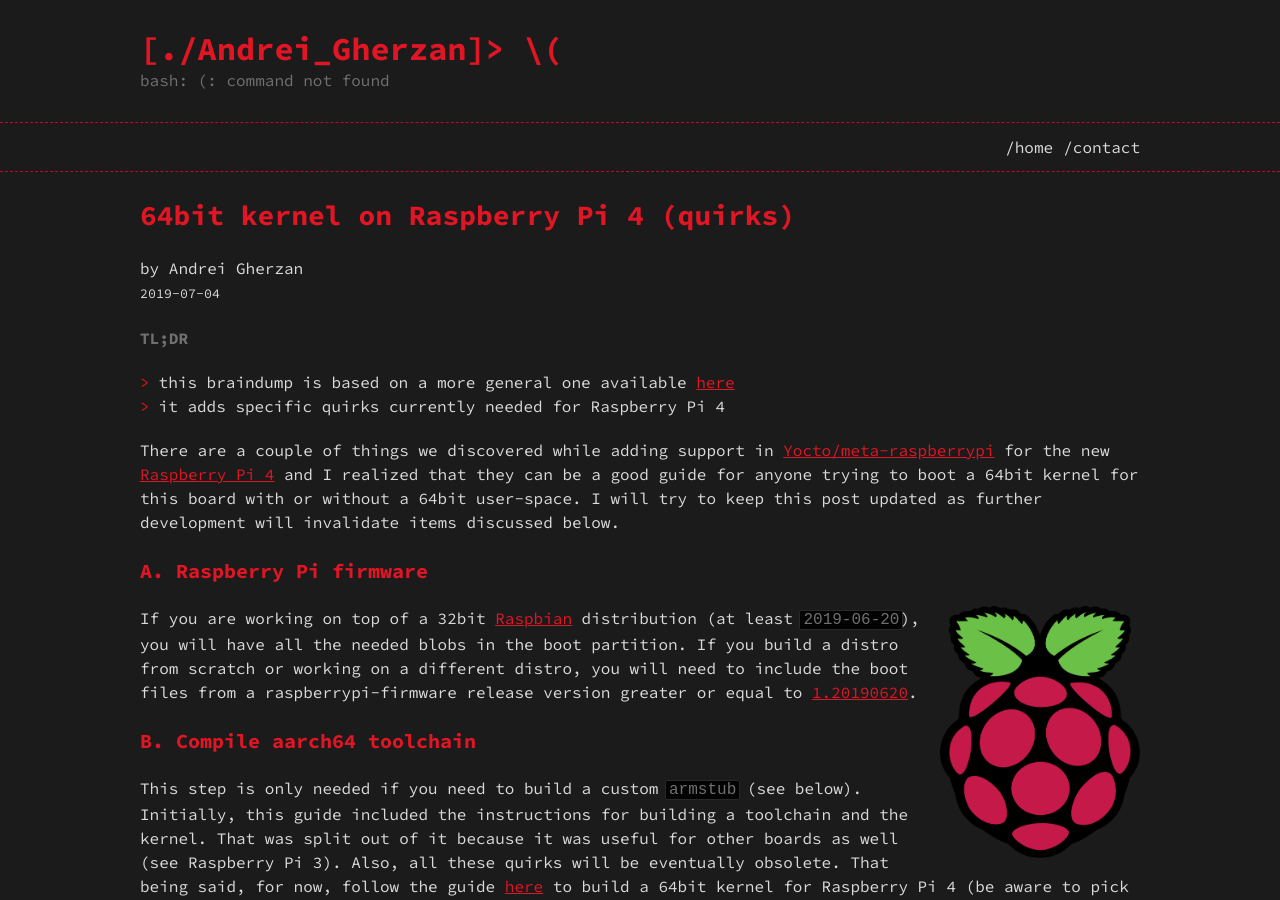
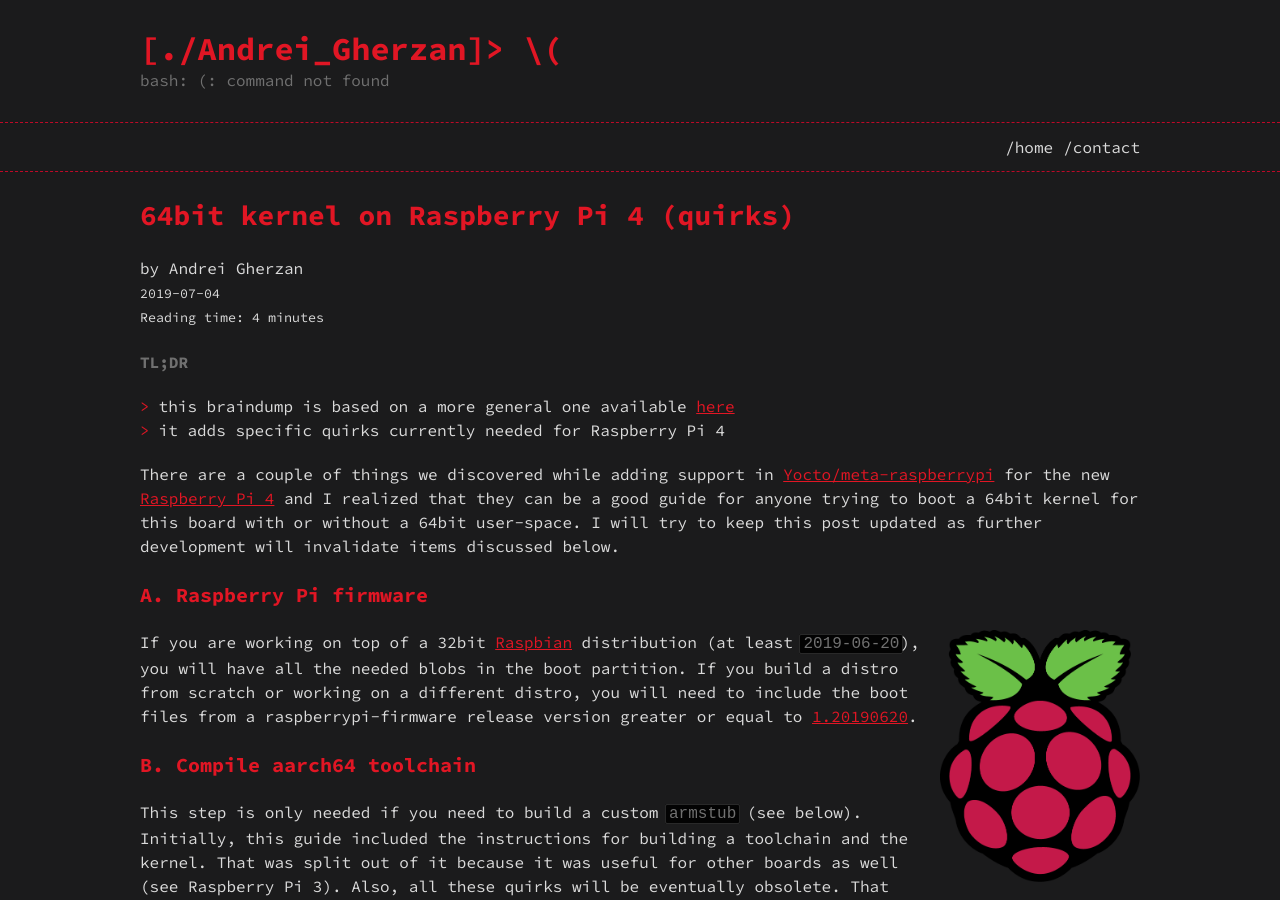
Before and after one commit to agherzan/andrei.gherzan.com, a Jekyll site: the page built from _posts/2019-07-04-raspbian-rpi4-64.md, in a window 1280 px wide and 900 px high. Built offline with Jekyll 4.4.1, drawn with Linux system fonts in a browser that asks for light colours; part of the change alters nothing that is shown.

Commit message:
Add reading time
Plugin included from https://github.com/risan/jekyll-reading-time

Signed-off-by: Andrei Gherzan <andrei@gherzan.ro>

```diff
--- a/_layouts/braindump.html
+++ b/_layouts/braindump.html
@@ -6,6 +6,7 @@ layout: default
 
 <p class="view">by {{ page.author | default: site.author }}
 <small>{{ page.date | date: "%Y-%m-%d" }}</small>
+<small>Reading time: {{ content | reading_time }}</small>
 </p>
 
 {{ content }}
--- /dev/null
+++ b/_plugins/reading_time_filter.rb
@@ -0,0 +1,55 @@
+module ReadingTimeFilter
+  include Liquid::StandardFilters
+
+  def reading_time(input)
+    # Get words count.
+    total_words = get_plain_text(input).split.size
+
+    # Load configuration.
+    config = @context.registers[:site].config["reading_time"]
+
+    # Setup default value.
+    if ! config
+      second_plural = "seconds"
+      minute_singular = "minute"
+      minute_plural = "minutes"
+    else
+      second_plural = config["second_plural"] ? config["second_plural"] : "seconds"
+      minute_singular = config["minute_singular"] ? config["minute_singular"] : "minute"
+      minute_plural = config["minute_plural"] ? config["minute_plural"] : "minutes"
+    end
+
+    # Average reading words per minute.
+    words_per_minute = 180
+
+    # Calculate reading time.
+    case total_words
+    when 0 .. 89
+      return "30 #{second_plural}"
+    when 90 .. 269
+      return "1 #{minute_singular}"
+    when 230 .. 449
+      return "2 #{minute_plural}"
+    when 450 .. 629
+      return "3 #{minute_plural}"
+    when 630 .. 809
+      return "4 #{minute_plural}"
+    when 810 .. 990
+      return "5 #{minute_plural}"
+    else
+      minutes = ( total_words / words_per_minute ).floor
+      return "#{minutes} #{minute_plural}";
+    end
+  end
+
+  def get_plain_text(input)
+    strip_html(strip_pre_tags(input))
+  end
+
+  def strip_pre_tags(input)
+    empty = ''.freeze
+    input.to_s.gsub(/<pre(?:(?!<\/pre).|\s)*<\/pre>/mi, empty)
+  end
+end
+
+Liquid::Template.register_filter(ReadingTimeFilter)
```
